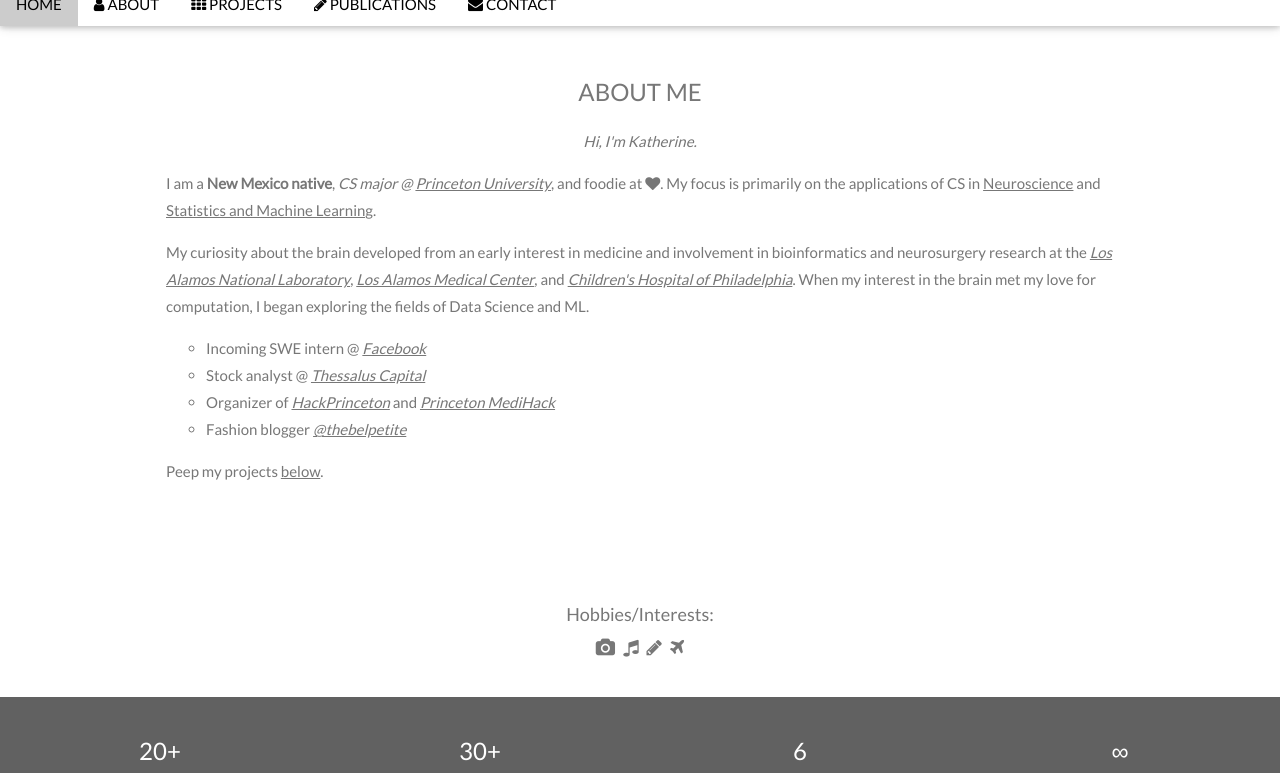
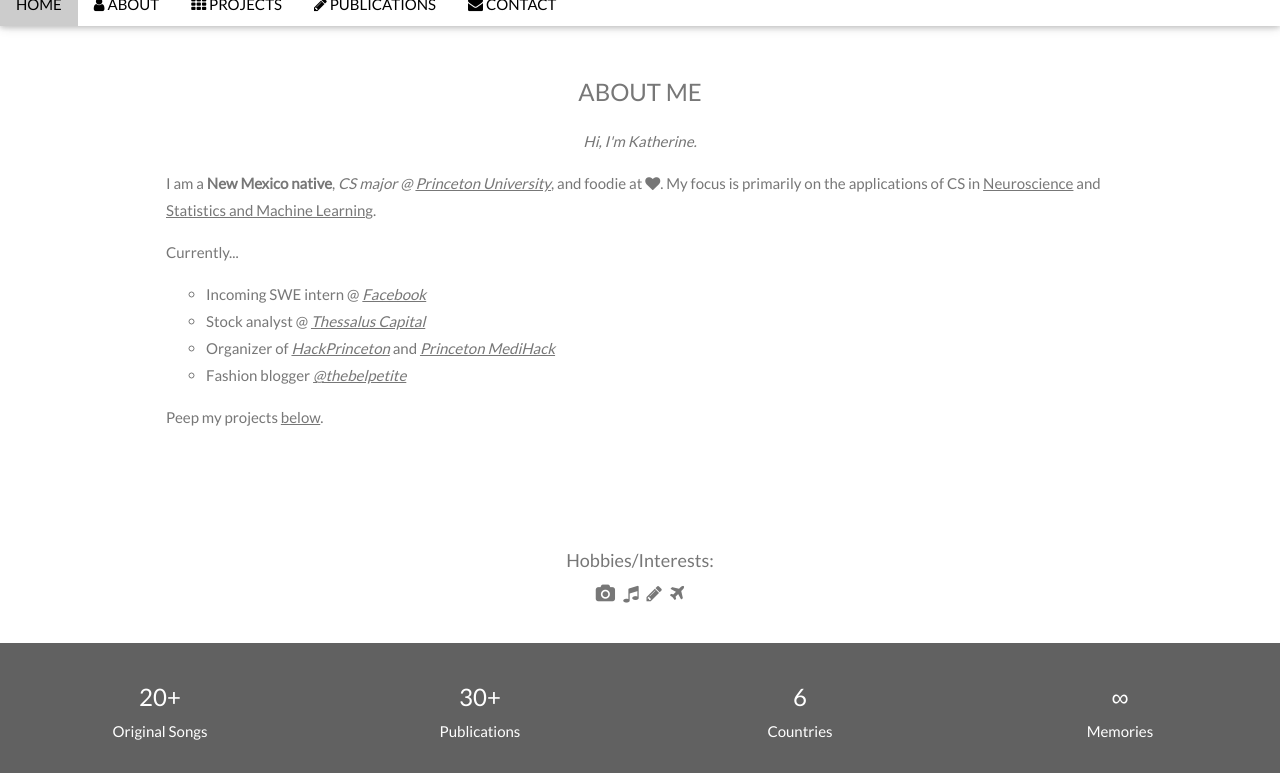
Before and after one commit to wangk5/wangk5.github.io, a Jekyll site: the page index.html, which Jekyll copies as it is, in a window 1280 px wide and 900 px high, scrolled down 887 px, cut to the strip 17-790 px from the top of the window. Built offline with Jekyll 4.4.1, drawn with Linux system fonts in a browser that asks for light colours.

Commit message:
Update index.html

```diff
--- a/index.html
+++ b/index.html
@@ -91,13 +91,7 @@ My focus is primarily on the applications of CS in <a href="https://pni.princeto
 and <a href="https://csml.princeton.edu/undergraduates/certificate-program">Statistics and Machine Learning</a>.
   </p>
   <p>
-	My curiosity about the brain developed from an early interest in medicine
-	and involvement in bioinformatics and neurosurgery research at the
-	  <a href="http://www.lanl.gov"><i>Los Alamos National Laboratory</i></a>,
-	  <a href="http://losalamosmedicalcenter.com"><i>Los Alamos Medical Center</i></a>, and
-	  <a href="https://d3b.center"><i>Children's Hospital of Philadelphia</i></a>.
-	When my interest in the brain met my love for computation, I began exploring
-	the fields of Data Science and ML.
+	  Currently...
   </p>
 
   <ul style="list-style-type:circle">
```
